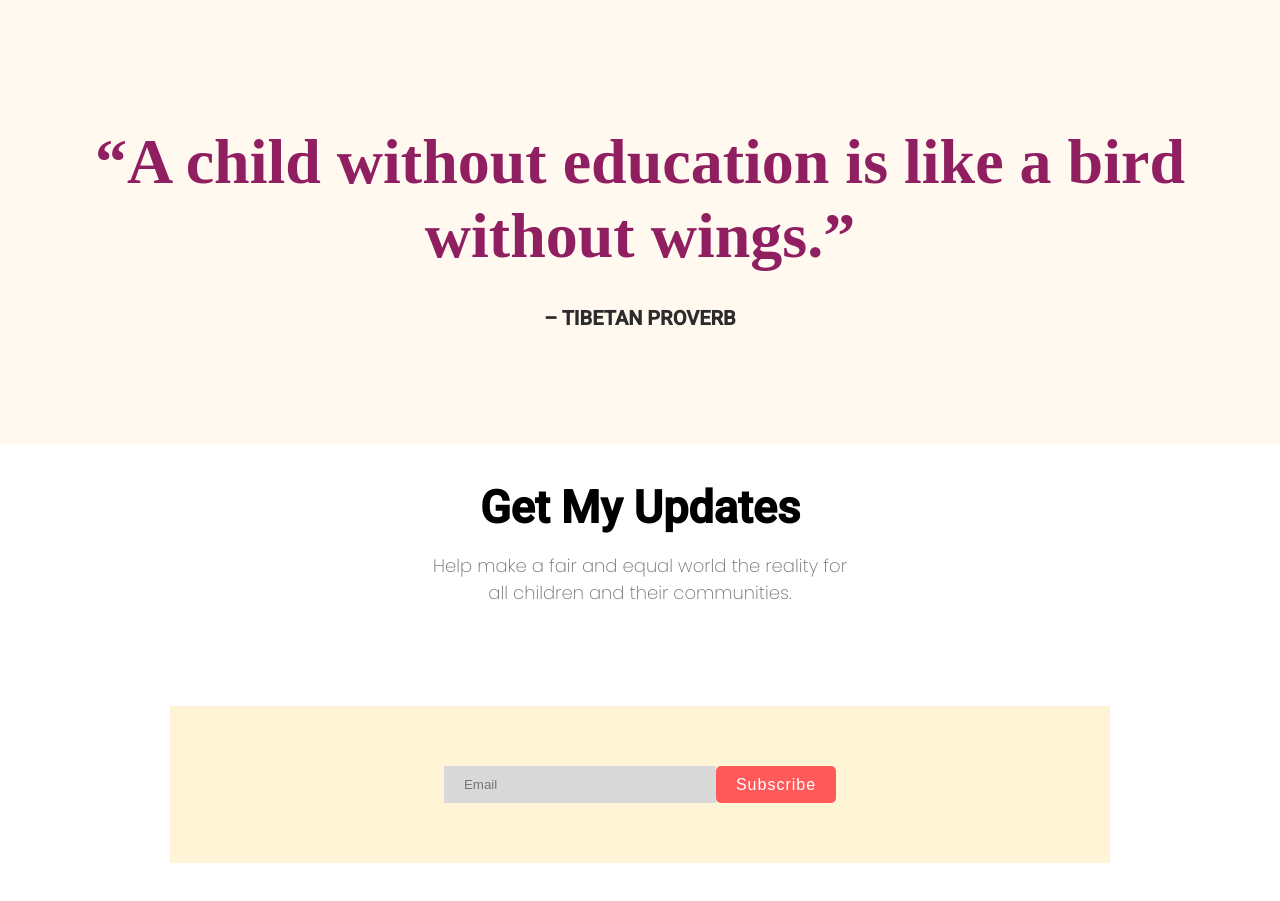
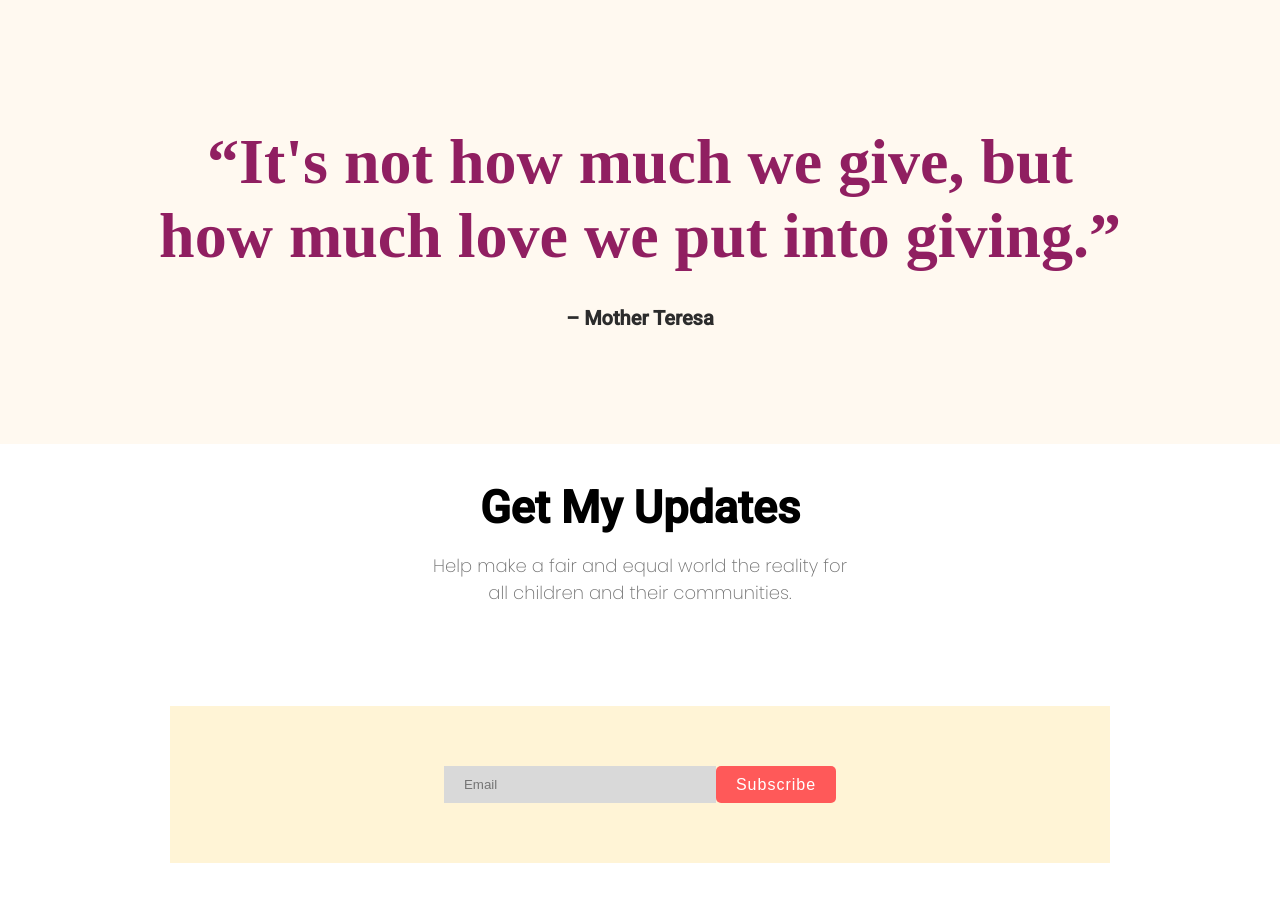
Before and after one commit to Alvi-C/donate-today, a plain HTML site: page index.html in a window 1280 px wide. Shown: the part 3020-3921 px from the top of the page. Drawn offline with Linux system fonts and the light colour scheme; a web font is replaced by a local one.

Commit message:
quote updated

```diff
--- a/index.html
+++ b/index.html
@@ -106,10 +106,10 @@
     <!-- Quote section (Bonus content)-->
     <section class="quote">
         <div>
-            <h2>“A child without education is like a bird without wings.”</h2>
+            <h2>“It's not how much we give, but <br> how much love we put into giving.”</h2>
         </div>
         <div>
-            <h5>– TIBETAN PROVERB</h5>
+            <h5>– Mother Teresa</h5>
         </div>
     </section>
 
```
